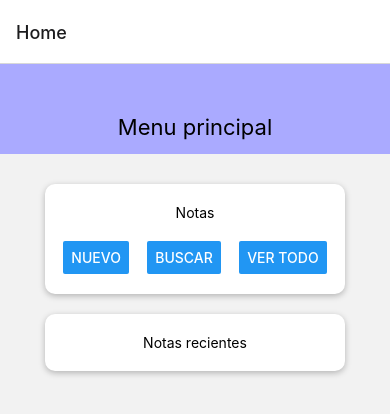
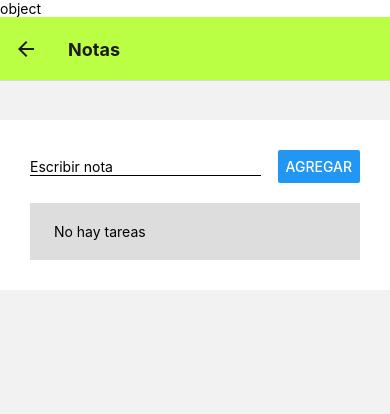
Before and after one commit to adolfoliendro/react-native-ch, a React Native app: screen /ListScreen in a window 390 px wide. Shown: the top 414 px of the page. Built offline with nearby package versions, Linux system fonts and the light colour scheme.

Commit message:
Estructurando la app

```diff
--- a/App.js
+++ b/App.js
@@ -11,59 +11,11 @@ import AppNavigator from "./navigation/AppNavigator";
 
 export default function App() {
   // const [list, setList] = useState([]);
-  // const [textInput, setTextInput] = useState("");
-  // const [modalVisible, setModalVisible] = useState(false);
-  // const [itemSelect, setItemSelect] = useState({});
-
-  // const onAdd = () => {
-  //   setList([
-  //     ...list,
-  //     { id: Math.floor(Math.random() * 1000) + 1, value: textInput },
-  //   ]);
-  // };
-
-  // const onDelete = (id) => {
-  //   setList(list.filter((item) => item.id != id));
-  //   setModalVisible(false);
-  // };
-
-  // const onHandlerModal = (item) => {
-  //   setItemSelect(item);
-  //   setModalVisible(true);
-  // };
 
   return (
-    // <View style={styles.screen}>
-    //   <ModalQuestion
-    //     modalVisible={modalVisible}
-    //     setModalVisible={setModalVisible}
-    //     onDelete={onDelete}
-    //     itemSelect={itemSelect}
-    //   />
-    //   <AddItem setTextInput={setTextInput} onAdd={onAdd} />
-    //   <ListItem list={list} onHandlerModal={onHandlerModal} />
-    // </View>
-
-    // <View style={styles.screen}>
-    //   <Header title={"Menu principal"} />
-    //   {/* <ListScreen /> */}
-    //   <View style={styles.cardContainer}>
-    //     <Card style={styles.card}>
-    //       <Text>Notas</Text>
-    //       <View style={styles.buttonContainer}>
-    //         <Button title="Nuevo"></Button>
-    //         <Button title="Buscar"></Button>
-    //         <Button title="Ver todo"></Button>
-    //       </View>
-    //     </Card>
-    //     <Card style={styles.card}>
-    //       <Text>Notas recientes</Text>
-    //       <ListScreen />
-    //     </Card>
-    //   </View>
-    // </View>
 
     <AppNavigator />
+
   );
 }
 
@@ -73,27 +25,4 @@ const styles = StyleSheet.create({
   //   padding: 30,
   //   marginTop: "10%",
   // },
-  screen: {
-    flex: 1,
-  },
-  card: {
-    width: 300,
-    maxWidth: "80%",
-    margin: 10,
-    paddingVertical: 20,
-    alignItems: "center",
-  },
-  cardContainer: {
-    flexDirection: "column",
-    justifyContent: "space-evenly",
-    alignItems: "center",
-    paddingVertical: 20,
-  },
-  buttonContainer: {
-    width: "40%",
-    flexDirection: "row",
-    justifyContent: "space-evenly",
-    width: "100%",
-    marginTop: 20,
-  },
 });
--- a/components/AddItem/index.js
+++ b/components/AddItem/index.js
@@ -7,11 +7,11 @@ export default function AddItem(props) {
   return (
     <View style={styles.inputContainer}>
       <TextInput
-        placeholder="Escribir item"
+        placeholder="Escribir nota"
         style={styles.input}
         onChangeText={(text) => setTextInput(text)}
       />
-      <Button onPress={() => onAdd()} title="ADD" />
+      <Button onPress={() => onAdd()} title="Agregar" />
     </View>
   );
 }
@@ -20,7 +20,7 @@ const styles = StyleSheet.create({
   input: {
     borderBottomColor: "black",
     borderBottomWidth: 1,
-    width: "90%",
+    width: "70%",
   },
   inputContainer: {
     flexDirection: "row",
--- a/components/ListItem/index.js
+++ b/components/ListItem/index.js
@@ -3,6 +3,7 @@ import { StyleSheet, Text, View, Button, FlatList } from "react-native";
 
 export default function ListItem(props) {
   const { list, onHandlerModal } = props;
+  const { showDelete } = props;
 
   return (
     <View style={styles.listContainer}>
@@ -12,7 +13,10 @@ export default function ListItem(props) {
           renderItem={(data) => (
             <View style={styles.listElement}>
               <Text>{data.item.value}</Text>
-              <Button onPress={() => onHandlerModal(data.item)} title="X" />
+              { showDelete ?
+                 (<Button onPress={() => onHandlerModal(data.item)} title="X" />)
+                 : (<></>)
+              }
             </View>
           )}
           keyExtractor={(item) => item.id}
--- a/navigation/AppNavigator.js
+++ b/navigation/AppNavigator.js
@@ -1,6 +1,7 @@
-import React from "react";
+import React, { useState } from "react";
 import { NavigationContainer } from "@react-navigation/native";
 import { createNativeStackNavigator } from "@react-navigation/native-stack";
+import { StyleSheet, View, Text, Button } from "react-native";
 
 import ListScreen from "../screens/ListScreen";
 import HomeScreen from "../screens/HomeScreen";
@@ -8,11 +9,30 @@ import HomeScreen from "../screens/HomeScreen";
 const Stack = createNativeStackNavigator();
 
 export default function AppNavigator() {
+
+  const [list, setList] = useState([]);
+
   return (
     <NavigationContainer>
-      <Stack.Navigator initialRouteName="Home">
-        <Stack.Screen name="Home" component={HomeScreen} />
-        <Stack.Screen name="List" component={ListScreen} />
+      <Text>{typeof(list)}</Text>
+      <Stack.Navigator
+       initialRouteName="Home"
+       screenOptions={{
+         headerStyle: { backgroundColor: '#bf4' },
+         headerTitleStyle: { fontWeight: 'bold' },
+        }}
+      >
+        <Stack.Screen
+         name="HomeScreen"
+         component={HomeScreen}
+         options={{title: 'Keep notas'}}
+         list={list}
+        />
+        <Stack.Screen
+         name="ListScreen"
+         component={ListScreen}
+         options={{title: 'Notas'}}
+        />
       </Stack.Navigator>
     </NavigationContainer>
   );
--- a/screens/HomeScreen.js
+++ b/screens/HomeScreen.js
@@ -1,21 +1,28 @@
 import React, { useState } from "react";
 import { StyleSheet, View, Text, Button } from "react-native";
-// import ListScreen from "./ListScreen";
 import Card from "../components/Card";
 import Header from "../components/Header";
-import { NavigationContainer } from "@react-navigation/native";
-import { createNativeStackNavigator } from "@react-navigation/native-stack";
-import { useNavigation } from "@react-navigation/native";
+import ListItem from "../components/ListItem";
 
-export default function HomeScreen() {
-  const navigation = useNavigation();
+export default function HomeScreen( props ) {
+  // const navigation = useNavigation();
+
+  const { navigation, list } = props;
+  const [modalVisible, setModalVisible] = useState(false);
+  const [itemSelect, setItemSelect] = useState({});
+
+  const onHandlerModal = (item) => {
+    setItemSelect(item);
+    setModalVisible(true);
+  };
 
   return (
     <View style={styles.screen}>
-      <Header title={"Menu principal"} />
+      {/* <Header title={"Menu principal"} /> */}
       <View style={styles.cardContainer}>
         <Card style={styles.card}>
-          <Text>Notas</Text>
+          <Text>Notas {typeof(list)}</Text>
+          {/* <ListItem list={list} onHandlerModal={onHandlerModal} showDelete={true} /> */}
           <View style={styles.buttonContainer}>
             <Button title="Nuevo"></Button>
             <Button title="Buscar"></Button>
@@ -29,7 +36,7 @@ export default function HomeScreen() {
         </Card>
         <Card style={styles.card}>
           <Text>Notas recientes</Text>
-          {/* <ListScreen /> */}
+          {/* <ListItem /> */}
         </Card>
       </View>
     </View>
@@ -41,8 +48,8 @@ const styles = StyleSheet.create({
     flex: 1,
   },
   card: {
-    width: 300,
-    maxWidth: "80%",
+    // width: 300,
+    width: "90%",
     margin: 10,
     paddingVertical: 20,
     alignItems: "center",
@@ -54,10 +61,9 @@ const styles = StyleSheet.create({
     paddingVertical: 20,
   },
   buttonContainer: {
-    width: "40%",
+    width: "70%",
     flexDirection: "row",
     justifyContent: "space-evenly",
-    width: "100%",
     marginTop: 20,
   },
 });
--- a/screens/ListScreen.js
+++ b/screens/ListScreen.js
@@ -35,8 +35,8 @@ export default function ListScreen({ navigation }) {
         onDelete={onDelete}
         itemSelect={itemSelect}
       />
-      {/* <AddItem setTextInput={setTextInput} onAdd={onAdd} /> */}
-      <ListItem list={list} onHandlerModal={onHandlerModal} />
+      <AddItem setTextInput={setTextInput} onAdd={onAdd} />
+      <ListItem list={list} onHandlerModal={onHandlerModal} showDelete={true} />
     </View>
   );
 }
```
Also changed, not shown: 1 other file (tests, documents, lock files or other folders).
